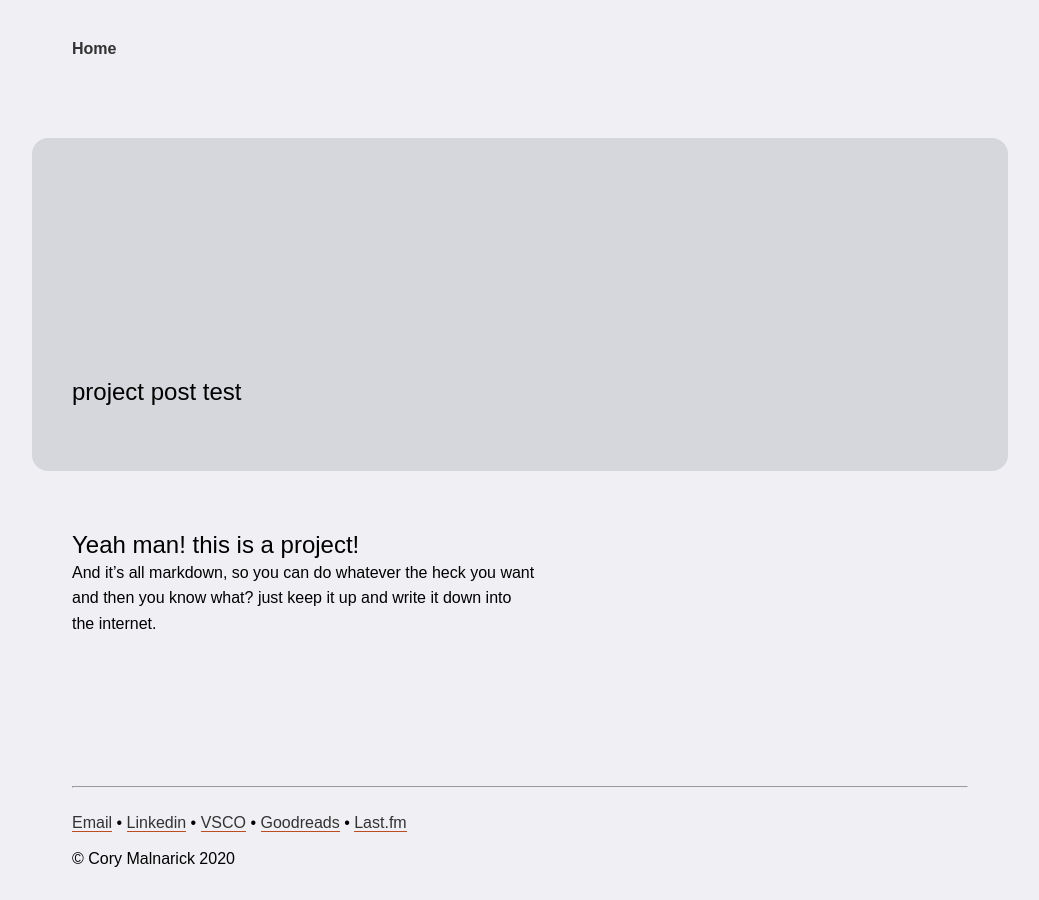
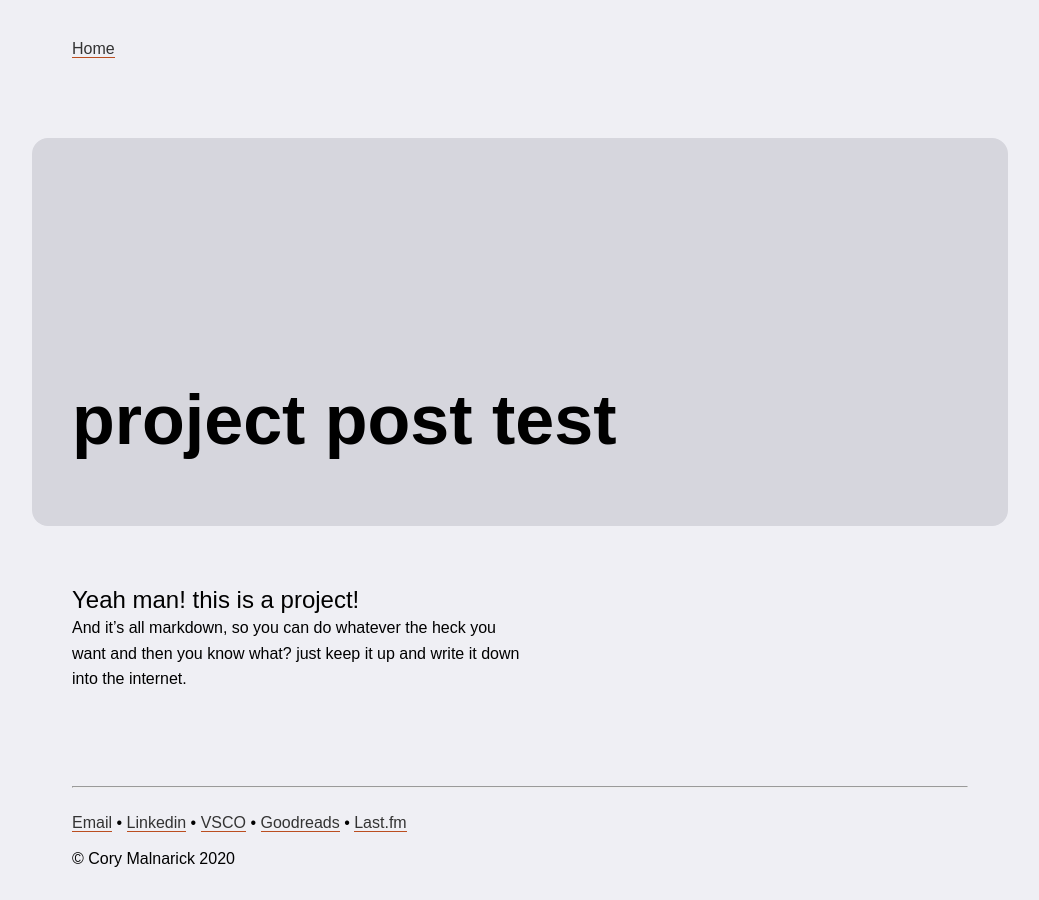
Before and after one commit to foundmonster/foundmonster.github.io, a Jekyll site: the page built from _posts/2020-04-07-project-post-test.md, in a window 1280 px wide. Shown: the whole page, without its empty margins (120-1159 px from the left). Built offline with Jekyll 4.4.1, drawn with Linux system fonts in a browser that asks for light colours; some web fonts are replaced.

Commit message:
bunch of changes

```diff
--- a/_includes/headercard.html
+++ b/_includes/headercard.html
@@ -1,4 +1,4 @@
 <div class="headercard">
-	<h2 class="headercard-title">{{ page.title }}</h2>
-	<h3 class="headercard-body">{{ page.snippet }}</h3>
+	<h2 class="headline">{{ page.title }}</h2>
+	<h3 class="subheadline">{{ page.snippet }}</h3>
 </div>
--- a/_posts/2020-04-07-project-post-test.md
+++ b/_posts/2020-04-07-project-post-test.md
@@ -3,7 +3,6 @@ layout: post
 title: project post test
 categories: project
 ---
-
 ## Yeah man! this is a project!
 
 And it's all markdown, so you can do whatever the heck you want and then you know what? just keep it up and write it down into the internet.
--- a/_sass/main.scss
+++ b/_sass/main.scss
@@ -34,12 +34,14 @@ main {
     margin-bottom: 2.2222rem;
 }
 
-.headercard-title {
+.headline {
 	width: 75%;
     padding-top: 80px;
+    font-size: 70px;
+    font-weight: 600;
 }
 
-.headercard-body {
+.subheadline {
 	width: 75%;
 }
 
@@ -51,14 +53,14 @@ h1, h2, h3, h4, h5, h6 {
 }
 
 h2 {
-    width: 75%;
+    width: 34rem;
     margin-block-start: 0px;
     margin-block-end: 0px;
     line-height: 1.2;
 }
 
 p {
-    width:52%;
+    width:28rem;
     margin-block-start: 0px;
     margin-block-end: 0px;
     line-height: 1.6111;
@@ -105,20 +107,7 @@ a:visited {
 	padding-left: 2px;
 	padding-right: 2px;
 	border-radius: 4px;
-}
-
-.pagetitlespacing {
-	margin-top: 80px;
-	margin-bottom: 40px;
-}
-
-.navbutton {
-	text-decoration: none;
-	border-bottom: 0px !important;
-	display: inline-block;
-	margin-right: 8px;
-	font-size: 16px;
-	font-weight: bold;
+    margin-bottom: 4px;
 }
 
 footer {
--- a/index.html
+++ b/index.html
@@ -2,8 +2,8 @@
 layout: layout
 title: Cory Malnarick
 ---
-<h2 class="headercard-title">{{ page.title }}</h2>
-<h2 class="headercard-body">Multifunctional designer that works across various creative disciplines in digital & service experiences with a deep expertise in systems thinking & experience design</h2><br>
+<h2 class="headline">{{ page.title }}</h2><br>
+<h2>Multifunctional designer that works across various creative disciplines in digital & service experiences with a deep expertise in systems thinking & experience design</h2><br>
 <p>I take a multifaceted approach in my work, applying my skills in research, analysis, strategy, and design to craft real-world solutions for complicated problems that exceed the demands of the market, business, and customer.</p><br>
 <p>I've worked on various assignments ranging from experience audits of technical enterprise e-commerce platforms, a complete redesign of a customer account & order management system, and research, strategy, and design of brand presences and experiences within global product marketplaces.</p><br>
 <p>I currently work at <a href="https://apple.com">Apple</a> as a UX designer.</p>
```
